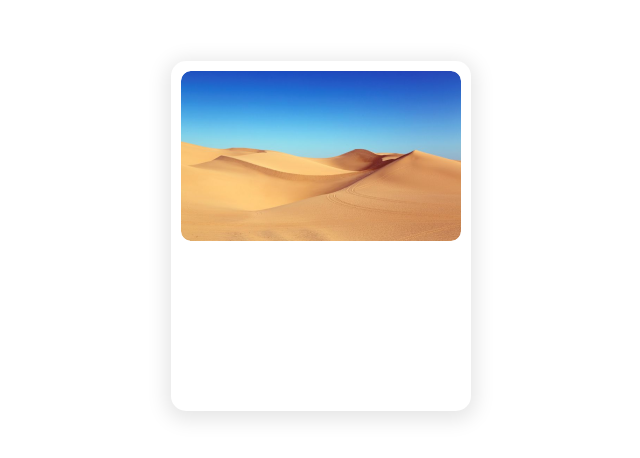
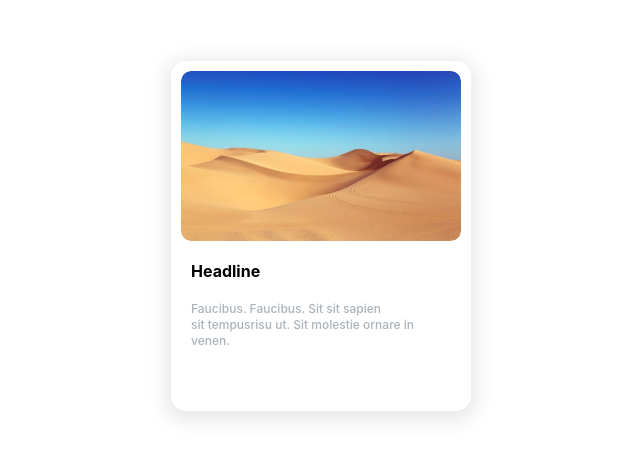
Before and after one commit to ShevViktoryia/Styled-Component-Practice, a React (Create React App) app: page / in a window 1280 px wide. Shown: the part 164-622 px from the top of the page, without its empty margins (319-959 px from the left). Built offline with nearby package versions, Linux system fonts and the light colour scheme.

Commit message:
feat: add CardHeader and CardText styled components

```diff
--- a/src/App.tsx
+++ b/src/App.tsx
@@ -1,12 +1,19 @@
 import React from "react";
 import Card from "./components/Card.styled";
 import Image from "./components/Image.styled";
+import CardHeader from "./components/CardHeader.styled";
+import CardText from "./components/CardText.styled";
 
 function App() {
   return (
     <div className="App">
       <Card>
         <Image />
+        <CardHeader>Headline</CardHeader>
+        <CardText>
+          Faucibus. Faucibus. Sit sit sapien <br /> sit tempusrisu ut. Sit
+          molestie ornare in venen.
+        </CardText>
       </Card>
     </div>
   );
--- a/src/GlobalStyles.tsx
+++ b/src/GlobalStyles.tsx
@@ -8,11 +8,7 @@ const GlobalStyles = createGlobalStyle`
     }
 
     body {
-        font-family: -apple-system, BlinkMacSystemFont, 'Segoe UI', 'Roboto', 'Oxygen',
-            'Ubuntu', 'Cantarell', 'Fira Sans', 'Droid Sans', 'Helvetica Neue',
-            sans-serif;
-        -webkit-font-smoothing: antialiased;
-        -moz-osx-font-smoothing: grayscale;
+        font-family: "Inter", sans-serif;
         display: flex;
         height: 100vh;
         width: 100%;
--- a/src/components/Card.styled.tsx
+++ b/src/components/Card.styled.tsx
@@ -10,7 +10,6 @@ const Card = styled.div`
   display: flex;
   flex-direction: column;
   padding: 10px;
-  align-items: center;
 `;
 
 export default Card;
--- /dev/null
+++ b/src/components/CardHeader.styled.tsx
@@ -0,0 +1,11 @@
+import { styled } from "styled-components";
+
+const CardHeader = styled.h2`
+  font-weight: 700;
+  font-size: 16px;
+  color: #000;
+  margin: 20px 0;
+  padding-left: 10px;
+`;
+
+export default CardHeader;
--- /dev/null
+++ b/src/components/CardText.styled.tsx
@@ -0,0 +1,11 @@
+import { styled } from "styled-components";
+
+const CardText = styled.p`
+  font-weight: 500;
+  font-size: 12px;
+  line-height: 1rem;
+  color: #abb3ba;
+  padding: 0 10px;
+`;
+
+export default CardText;
```
